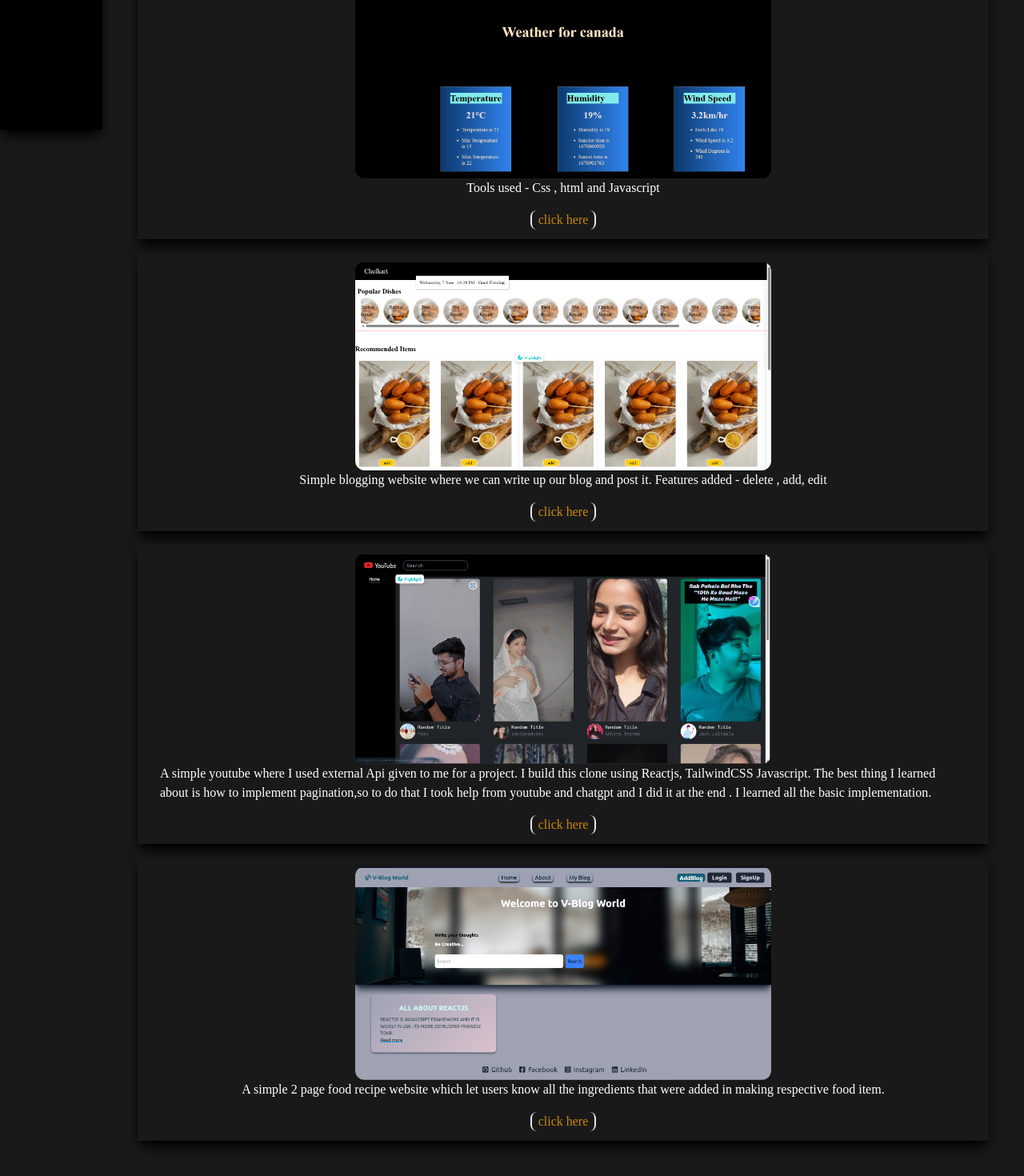
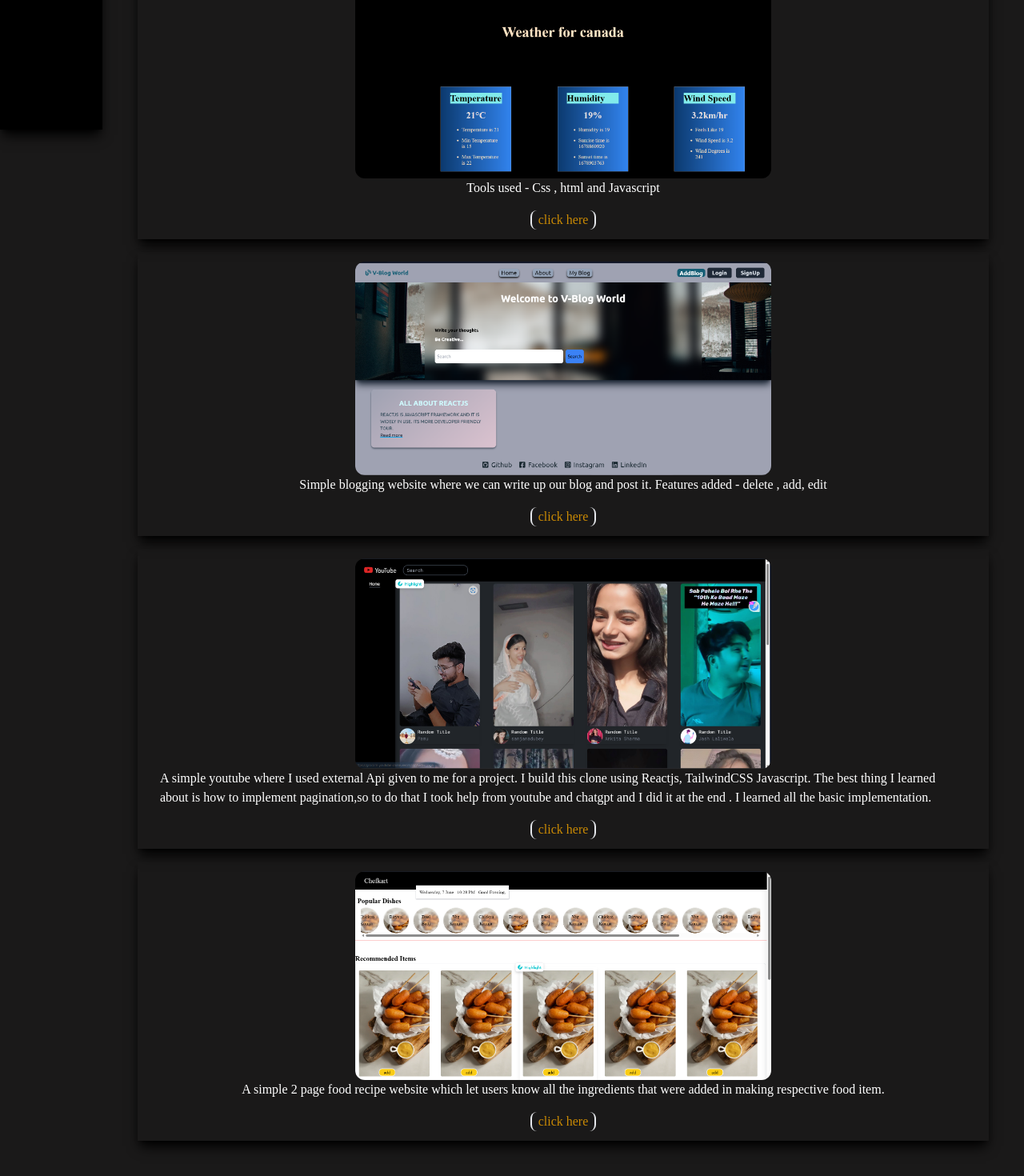
Before and after one commit to astrospkc/portfolio, a React (Vite) app: page /works in a window 1280 px wide. Shown: the part 638-2108 px from the top of the page at 80% size. Built offline with nearby package versions, Linux system fonts and the light colour scheme; a web font is replaced by a local one.

Commit message:
fixed the right image

```diff
--- a/src/components/Works.jsx
+++ b/src/components/Works.jsx
@@ -44,7 +44,7 @@ const Works = () => {
           </div>
         </div>
         <div className="flex  flex-col justify-center items-center m-4   p-3 shadow-lg shadow-black">
-          <img src={foodPage} alt="" className="w-1/2 rounded-xl" />
+          <img src={image} alt="" className="w-1/2 rounded-xl" />
           <div className="mx-4 flex flex-col justify-center items-center">
             <p className="multiline text-white">
               Simple blogging website where we can write up our blog and post
@@ -80,7 +80,7 @@ const Works = () => {
 
         {/* chefkart */}
         <div className="flex  flex-col justify-center items-center m-4   p-3 shadow-lg shadow-black">
-          <img src={image} alt="" className="w-1/2 rounded-xl" />
+          <img src={foodPage} alt="" className="w-1/2 rounded-xl" />
           <div className="mx-4 flex flex-col justify-center items-center">
             <p className="multiline text-white">
               A simple 2 page food recipe website which let users know all the
```
